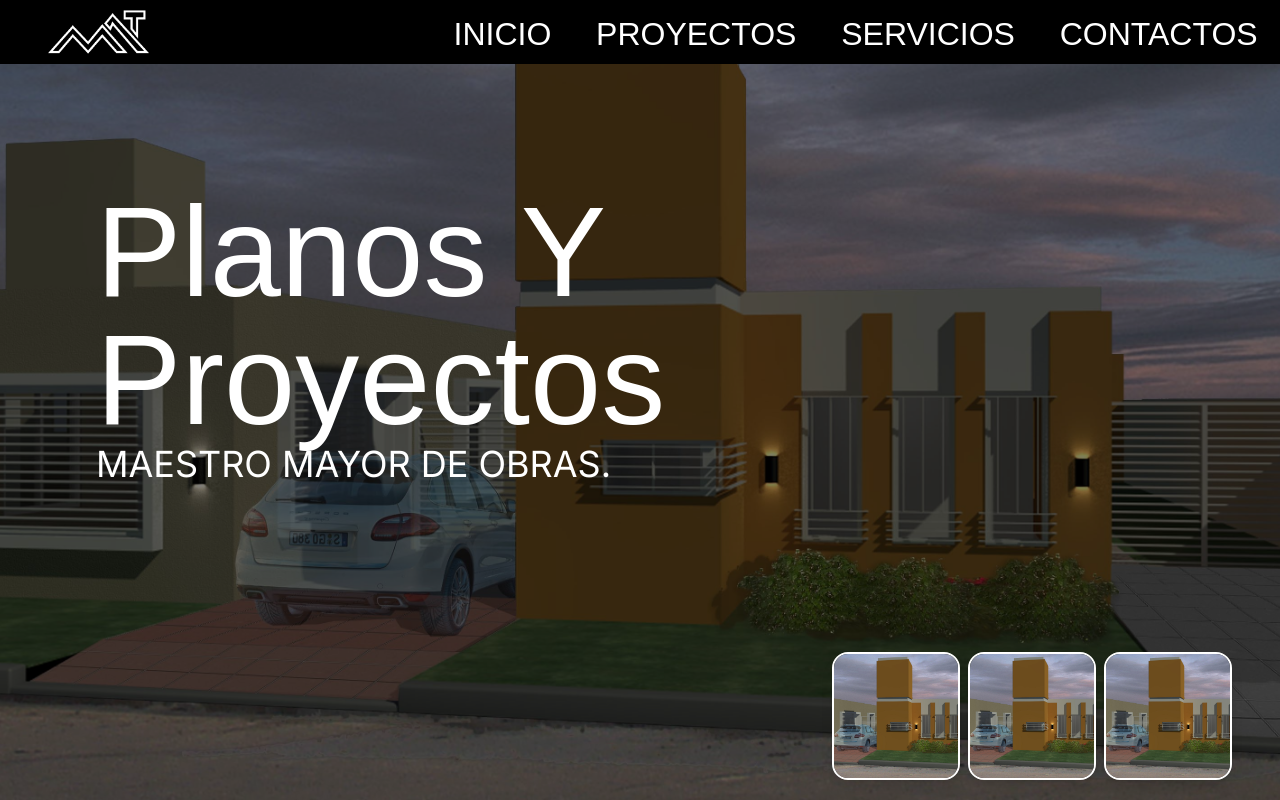
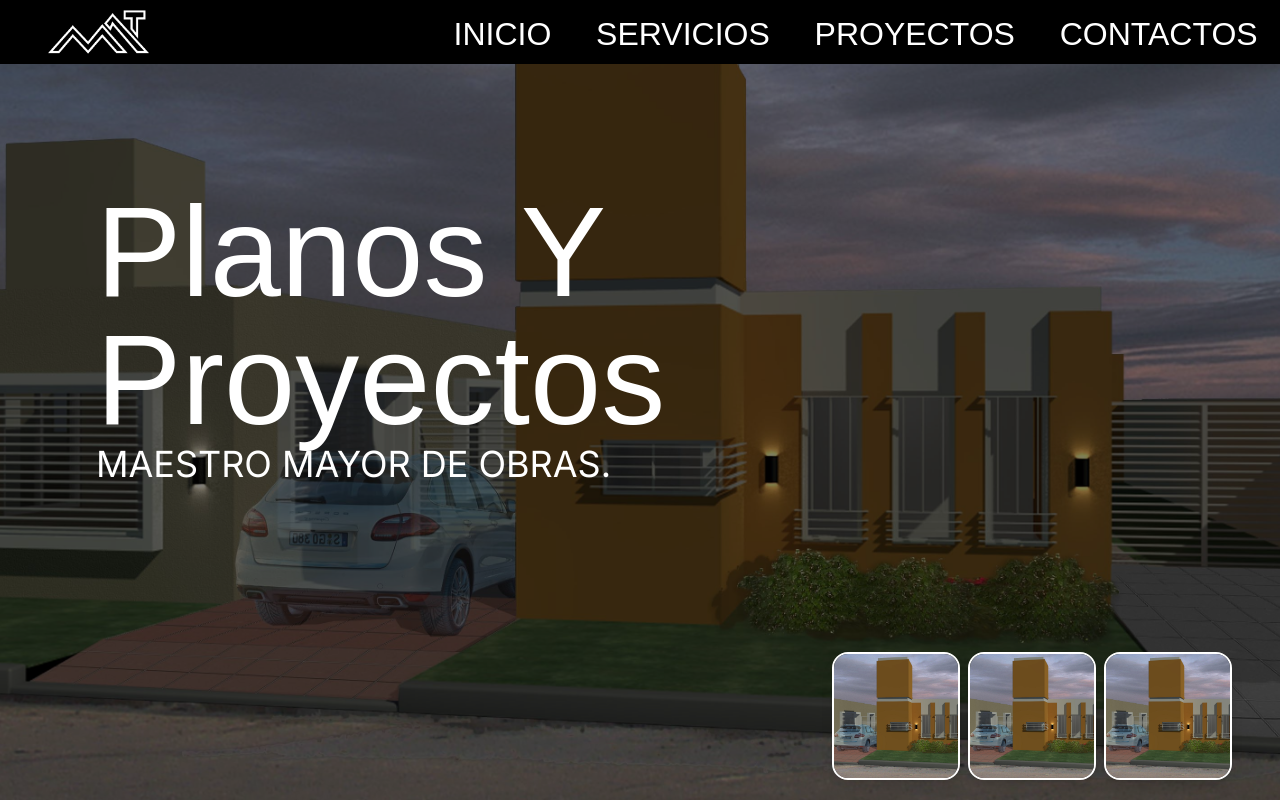
Before and after one commit to SrtaLiv/Maestro-Mayor-de-Obras-Website, a React (Vite) app: page / in a window 1280 px wide. Shown: the top 800 px of the page. Built offline with nearby package versions, Linux system fonts and the light colour scheme; grey boxes are pictures that could not be loaded.

Commit message:
nombres del navbar reordenados ✅

```diff
--- a/src/navbar/NavBar.jsx
+++ b/src/navbar/NavBar.jsx
@@ -51,12 +51,12 @@ function NavBar() {
                         <h1 className="nav-text">INICIO</h1>
                     </a>
 
+                    <a href='#services'>
+                        <h1 className="nav-text">SERVICIOS</h1>
+                    </a>
+
                     <a href="#proyectos">
                         <h1 className="nav-text">PROYECTOS</h1>
-                    </a>
-
-                    <a href='#services'>
-                        <h1 className="nav-text">SERVICIOS</h1>
                     </a>
 
                     <a href="#footer">
@@ -86,12 +86,12 @@ function NavBar() {
                         <h1 className="nav-text " onClick={closeMenu} >INICIO</h1>
                     </a>
 
+                    <a href='#services'>
+                        <h1 className="nav-text " onClick={closeMenu} >SERVICIOS</h1>
+                    </a>
+
                     <a href="#proyectos">
                         <h1 className="nav-text " onClick={closeMenu} >PROYECTOS</h1>
-                    </a>
-
-                    <a href='#services'>
-                        <h1 className="nav-text " onClick={closeMenu} >SERVICIOS</h1>
                     </a>
 
                     <a href="#footer">
```
